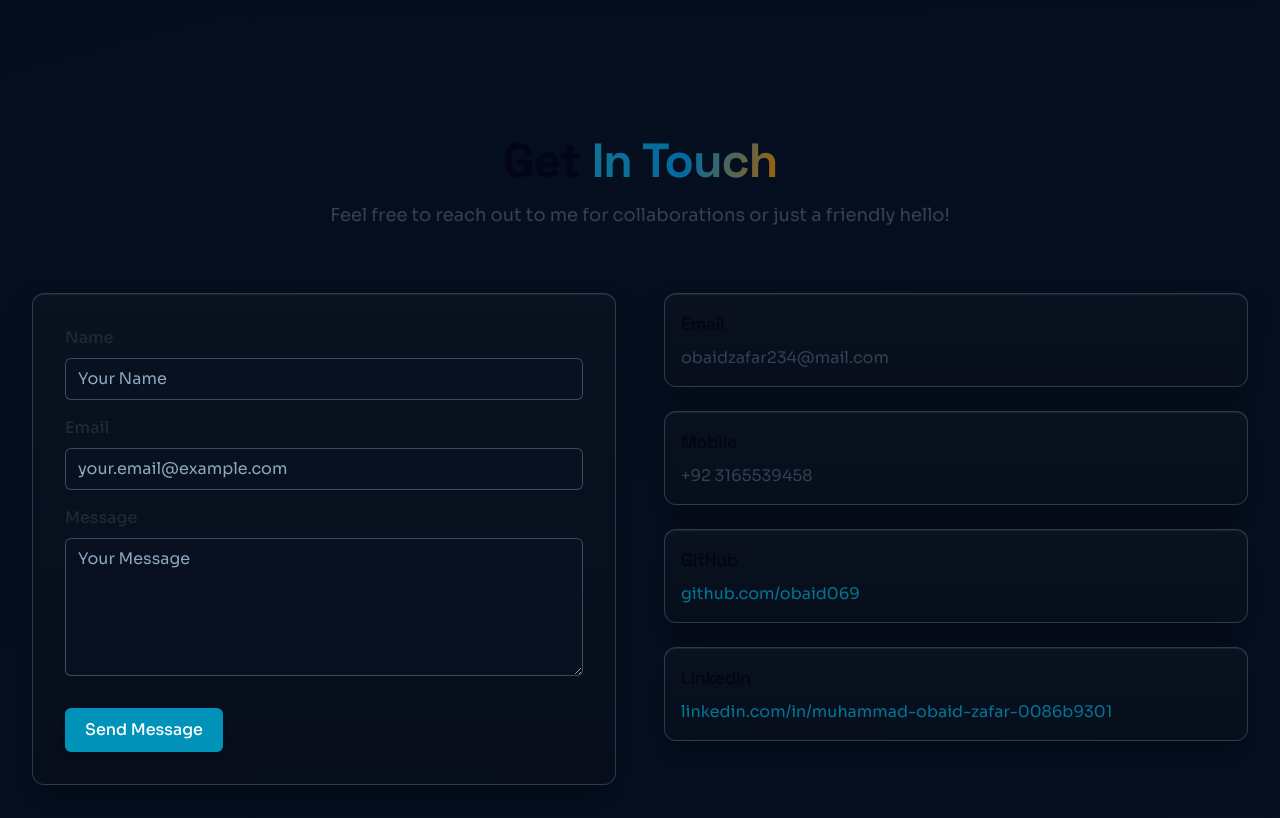
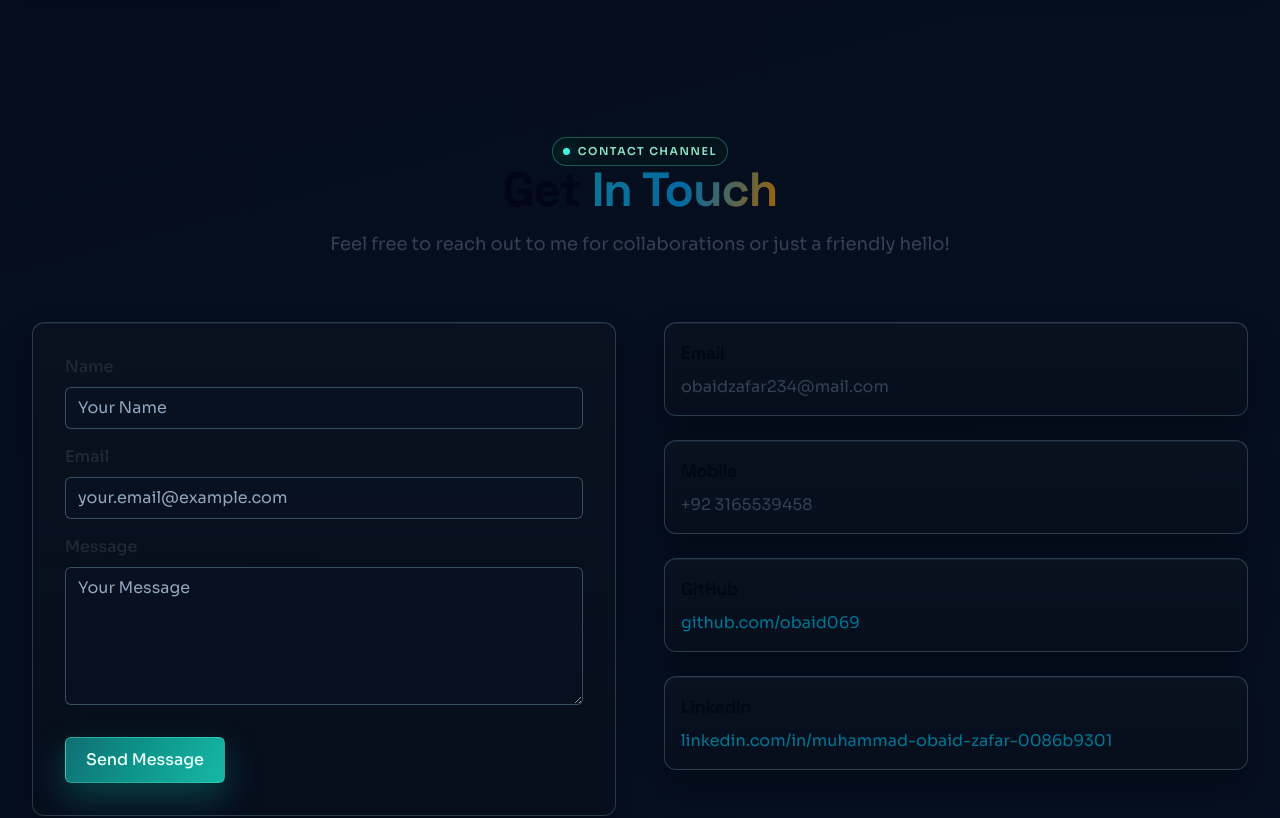
Before and after one commit to obaid069/My-Portfolio, a React (Vite) app: page / in a window 1280 px wide. Shown: the part 4940-5758 px from the top of the page. Built offline with nearby package versions, Linux system fonts and the light colour scheme.

Commit message:
feat(ui): update Contact.jsx

```diff
--- a/src/components/sections/Contact.jsx
+++ b/src/components/sections/Contact.jsx
@@ -6,12 +6,13 @@ const Contact = () => {
     <section id="contact" className="py-14 sm:py-18 lg:py-22 bg-transparent">
       <div className="max-w-7xl mx-auto px-4 sm:px-6 lg:px-8">
         <Motion.div
-          initial={{ opacity: 0 }}
+          initial={{ opacity: 1 }}
           whileInView={{ opacity: 1 }}
           viewport={{ once: true, amount: 0.3 }}
           transition={{ duration: 0.8, ease: 'easeOut' }}
           className="text-center mb-8 sm:mb-12 lg:mb-16"
         >
+          <span className="section-kicker">Contact Channel</span>
           <h2 className="text-2xl sm:text-3xl md:text-4xl lg:text-5xl font-bold text-slate-900 dark:text-slate-100 mb-4">
             Get <span className="gradient-text">In Touch</span>
           </h2>
@@ -56,7 +57,7 @@ const Contact = () => {
               </div>
               <button
                 type="submit"
-                className="mt-4 px-5 py-2.5 bg-cyan-600 hover:bg-cyan-500 text-white rounded-md shadow-md text-sm sm:text-base font-medium transition-colors duration-200"
+                className="cta-primary mt-4 px-5 py-2.5 rounded-md text-sm sm:text-base font-medium transition-colors duration-200"
               >
                 Send Message
               </button>
```
